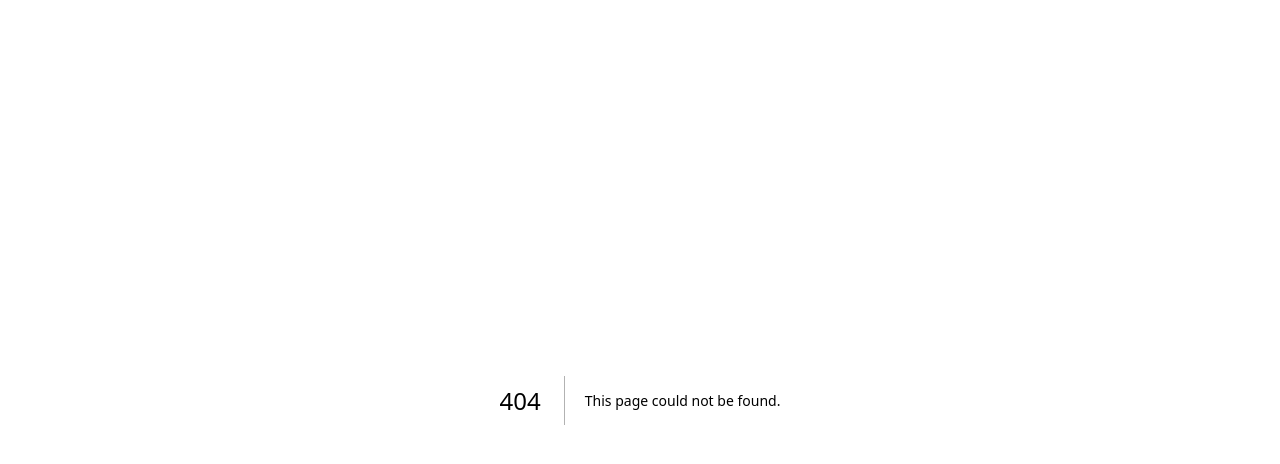
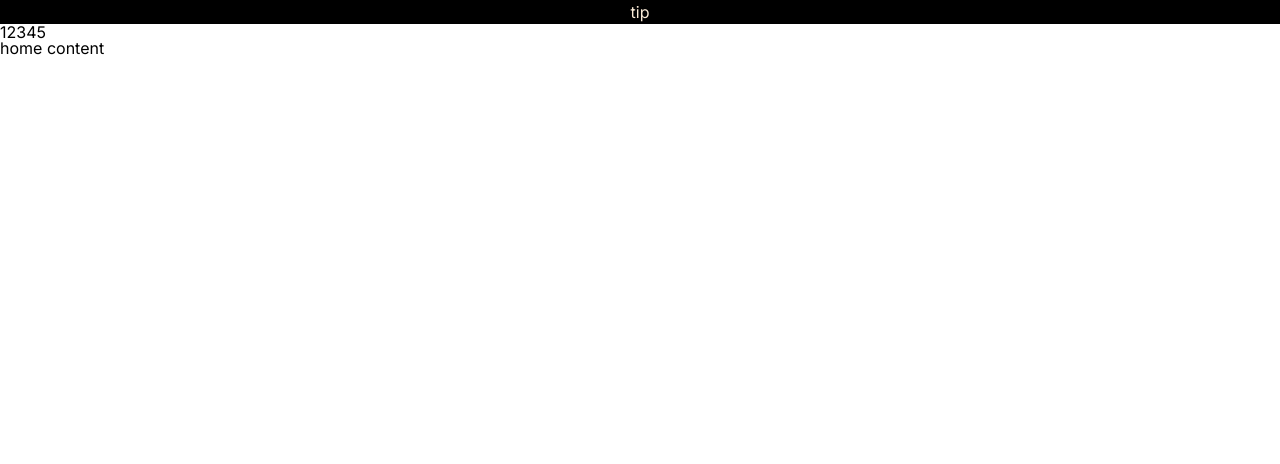
Before and after one commit to MutelyMilo/my-site, a Next.js app: page /home in a window 1280 px wide. Before the commit this address had no page. Shown: the top 464 px of the page. Built offline with nearby package versions, Linux system fonts and the light colour scheme.

Commit message:
chore: init files

```diff
--- a/package.json
+++ b/package.json
@@ -18,5 +18,8 @@
     "react": "18.2.0",
     "react-dom": "18.2.0",
     "typescript": "5.1.6"
+  },
+  "devDependencies": {
+    "sass": "^1.65.1"
   }
 }
--- a/src/app/globals.css
+++ b/src/app/globals.css
@@ -1,107 +1,48 @@
-:root {
-  --max-width: 1100px;
-  --border-radius: 12px;
-  --font-mono: ui-monospace, Menlo, Monaco, 'Cascadia Mono', 'Segoe UI Mono',
-    'Roboto Mono', 'Oxygen Mono', 'Ubuntu Monospace', 'Source Code Pro',
-    'Fira Mono', 'Droid Sans Mono', 'Courier New', monospace;
+/* http://meyerweb.com/eric/tools/css/reset/
+   v2.0 | 20110126
+   License: none (public domain)
+*/
 
-  --foreground-rgb: 0, 0, 0;
-  --background-start-rgb: 214, 219, 220;
-  --background-end-rgb: 255, 255, 255;
-
-  --primary-glow: conic-gradient(
-    from 180deg at 50% 50%,
-    #16abff33 0deg,
-    #0885ff33 55deg,
-    #54d6ff33 120deg,
-    #0071ff33 160deg,
-    transparent 360deg
-  );
-  --secondary-glow: radial-gradient(
-    rgba(255, 255, 255, 1),
-    rgba(255, 255, 255, 0)
-  );
-
-  --tile-start-rgb: 239, 245, 249;
-  --tile-end-rgb: 228, 232, 233;
-  --tile-border: conic-gradient(
-    #00000080,
-    #00000040,
-    #00000030,
-    #00000020,
-    #00000010,
-    #00000010,
-    #00000080
-  );
-
-  --callout-rgb: 238, 240, 241;
-  --callout-border-rgb: 172, 175, 176;
-  --card-rgb: 180, 185, 188;
-  --card-border-rgb: 131, 134, 135;
+html, body, div, span, applet, object, iframe,
+h1, h2, h3, h4, h5, h6, p, blockquote, pre,
+a, abbr, acronym, address, big, cite, code,
+del, dfn, em, img, ins, kbd, q, s, samp,
+small, strike, strong, sub, sup, tt, var,
+b, u, i, center,
+dl, dt, dd, ol, ul, li,
+fieldset, form, label, legend,
+table, caption, tbody, tfoot, thead, tr, th, td,
+article, aside, canvas, details, embed,
+figure, figcaption, footer, header, hgroup,
+menu, nav, output, ruby, section, summary,
+time, mark, audio, video {
+  margin: 0;
+  padding: 0;
+  border: 0;
+  font-size: 100%;
+  font: inherit;
+  vertical-align: baseline;
 }
-
-@media (prefers-color-scheme: dark) {
-  :root {
-    --foreground-rgb: 255, 255, 255;
-    --background-start-rgb: 0, 0, 0;
-    --background-end-rgb: 0, 0, 0;
-
-    --primary-glow: radial-gradient(rgba(1, 65, 255, 0.4), rgba(1, 65, 255, 0));
-    --secondary-glow: linear-gradient(
-      to bottom right,
-      rgba(1, 65, 255, 0),
-      rgba(1, 65, 255, 0),
-      rgba(1, 65, 255, 0.3)
-    );
-
-    --tile-start-rgb: 2, 13, 46;
-    --tile-end-rgb: 2, 5, 19;
-    --tile-border: conic-gradient(
-      #ffffff80,
-      #ffffff40,
-      #ffffff30,
-      #ffffff20,
-      #ffffff10,
-      #ffffff10,
-      #ffffff80
-    );
-
-    --callout-rgb: 20, 20, 20;
-    --callout-border-rgb: 108, 108, 108;
-    --card-rgb: 100, 100, 100;
-    --card-border-rgb: 200, 200, 200;
-  }
+/* HTML5 display-role reset for older browsers */
+article, aside, details, figcaption, figure,
+footer, header, hgroup, menu, nav, section {
+  display: block;
 }
-
-* {
-  box-sizing: border-box;
-  padding: 0;
-  margin: 0;
+body {
+  line-height: 1;
 }
-
-html,
-body {
-  max-width: 100vw;
-  overflow-x: hidden;
+ol, ul {
+  list-style: none;
 }
-
-body {
-  color: rgb(var(--foreground-rgb));
-  background: linear-gradient(
-      to bottom,
-      transparent,
-      rgb(var(--background-end-rgb))
-    )
-    rgb(var(--background-start-rgb));
+blockquote, q {
+  quotes: none;
 }
-
-a {
-  color: inherit;
-  text-decoration: none;
+blockquote:before, blockquote:after,
+q:before, q:after {
+  content: '';
+  content: none;
 }
-
-@media (prefers-color-scheme: dark) {
-  html {
-    color-scheme: dark;
-  }
+table {
+  border-collapse: collapse;
+  border-spacing: 0;
 }
--- /dev/null
+++ b/src/app/home/layout.tsx
@@ -0,0 +1,17 @@
+import React from "react";
+import HomeHeader from "@/components/pc/HomeHeader";
+
+interface HomeContainerProps {
+    children: React.ReactNode;
+}
+
+const HomeLayout = ({ children }: HomeContainerProps) => {
+    return (
+        <section>
+            <HomeHeader />
+            {children}
+        </section>
+    )
+}
+
+export default HomeLayout;
--- /dev/null
+++ b/src/app/home/page.tsx
@@ -0,0 +1,9 @@
+const Home = () => {
+    return (
+        <div>
+            home content
+        </div>
+    )
+}
+
+export default Home;
--- a/src/app/layout.tsx
+++ b/src/app/layout.tsx
@@ -5,8 +5,8 @@
 const inter = Inter({ subsets: ['latin'] })
 
 export const metadata: Metadata = {
-  title: 'Create Next App',
-  description: 'Generated by create next app',
+  title: 'CueCue',
+  description: '呵呵',
 }
 
 export default function RootLayout({
--- /dev/null
+++ b/src/components/pc/HomeHeader/index.module.scss
@@ -0,0 +1,15 @@
+
+.homeHeaderContainer {
+  width: 100vw;
+
+  &Tip {
+    color: antiquewhite;
+    background: black;
+    text-align: center;
+    line-height: 24px;
+  }
+
+  &TopBar {
+    display: flex;
+  }
+}
--- /dev/null
+++ b/src/components/pc/HomeHeader/index.tsx
@@ -0,0 +1,17 @@
+import styles from './index.module.scss';
+const HomeHeader = () => {
+    return (
+        <div className={styles.homeHeaderContainer}>
+            <div className={styles.homeHeaderContainerTip}>tip</div>
+            <ul className={styles.homeHeaderContainerTopBar}>
+                <li>1</li>
+                <li>2</li>
+                <li>3</li>
+                <li>4</li>
+                <li>5</li>
+            </ul>
+        </div>
+    )
+}
+
+export default HomeHeader;
```
Also changed, not shown: src/app/home/detail/[id]/page.tsx (added, +10 -0 lines), src/app/not-found.tsx (added, +11 -0 lines), src/app/page.tsx (+7 -87 lines), src/components/pc/Loading/index.tsx (added, +9 -0 lines), 1 other file (tests, documents, lock files or other folders).
